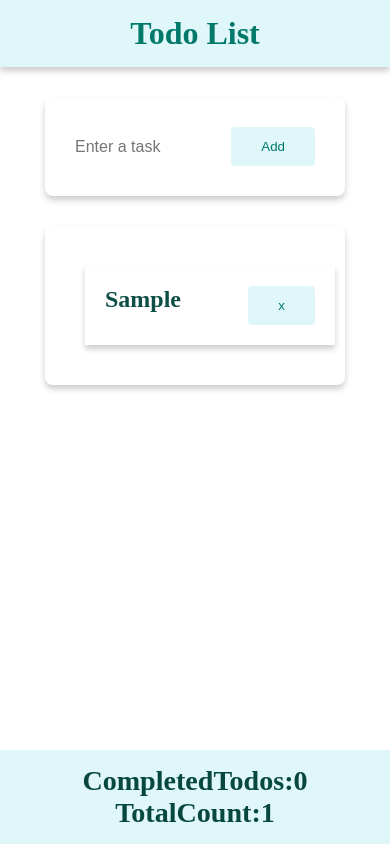
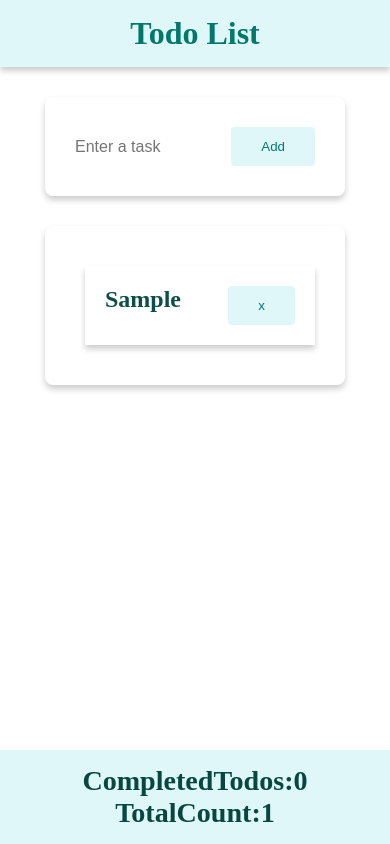
Before and after one commit to suruthiperumal12/React-TodoApp, a React (Vite) app: page / in a window 390 px wide. Both pictures are taken after typing "Sample" into the empty fields and a click on the button "Add". Built offline with nearby package versions, Linux system fonts and the light colour scheme.

Commit message:
modified files

```diff
--- a/src/components/todoitem.module.css
+++ b/src/components/todoitem.module.css
@@ -40,7 +40,7 @@
 
 @media screen and (max-width:800px) {
     .itemContainer {
-        width: 270px;
+        width: 250px;
     }
 
     .item {
```
